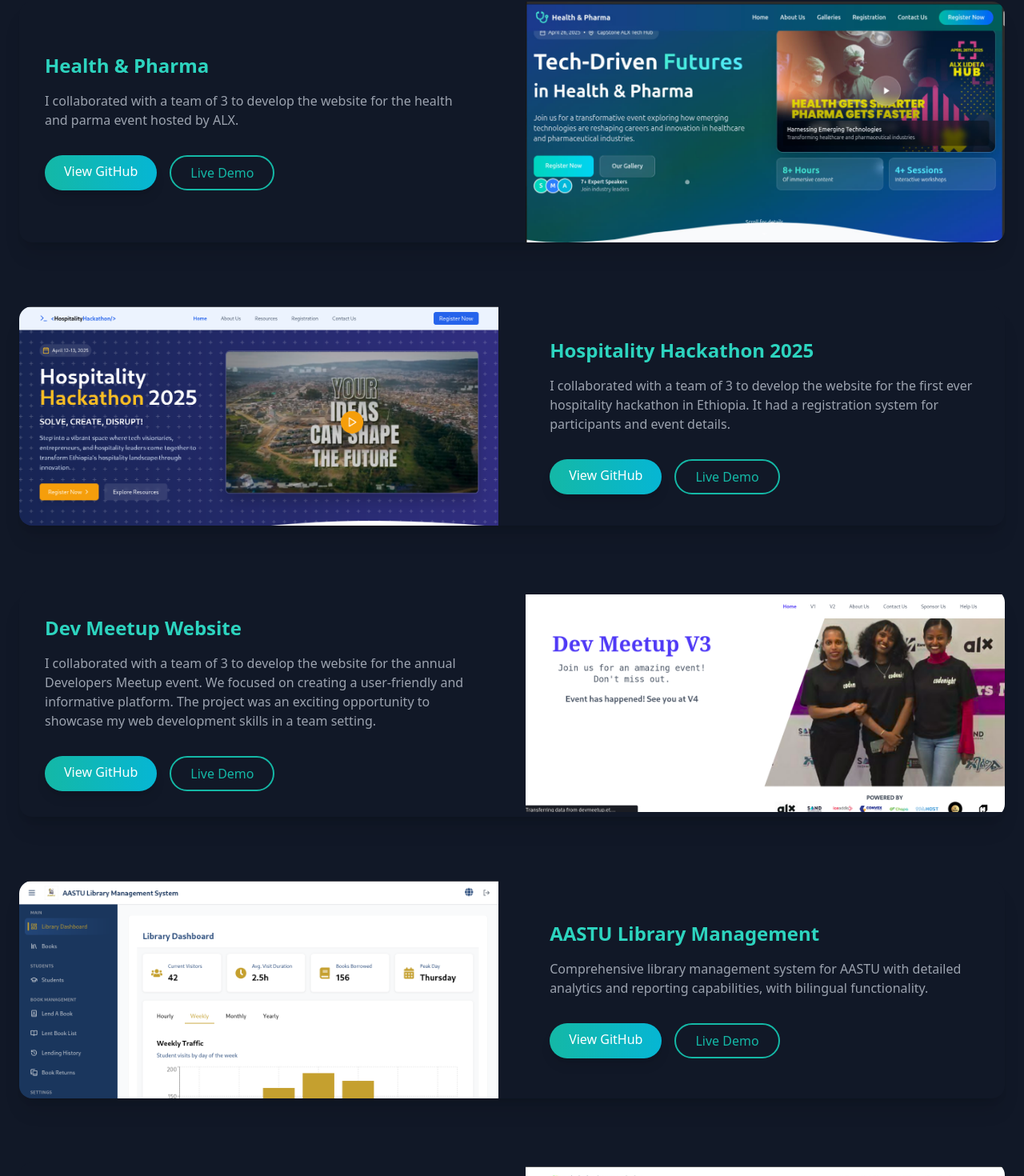
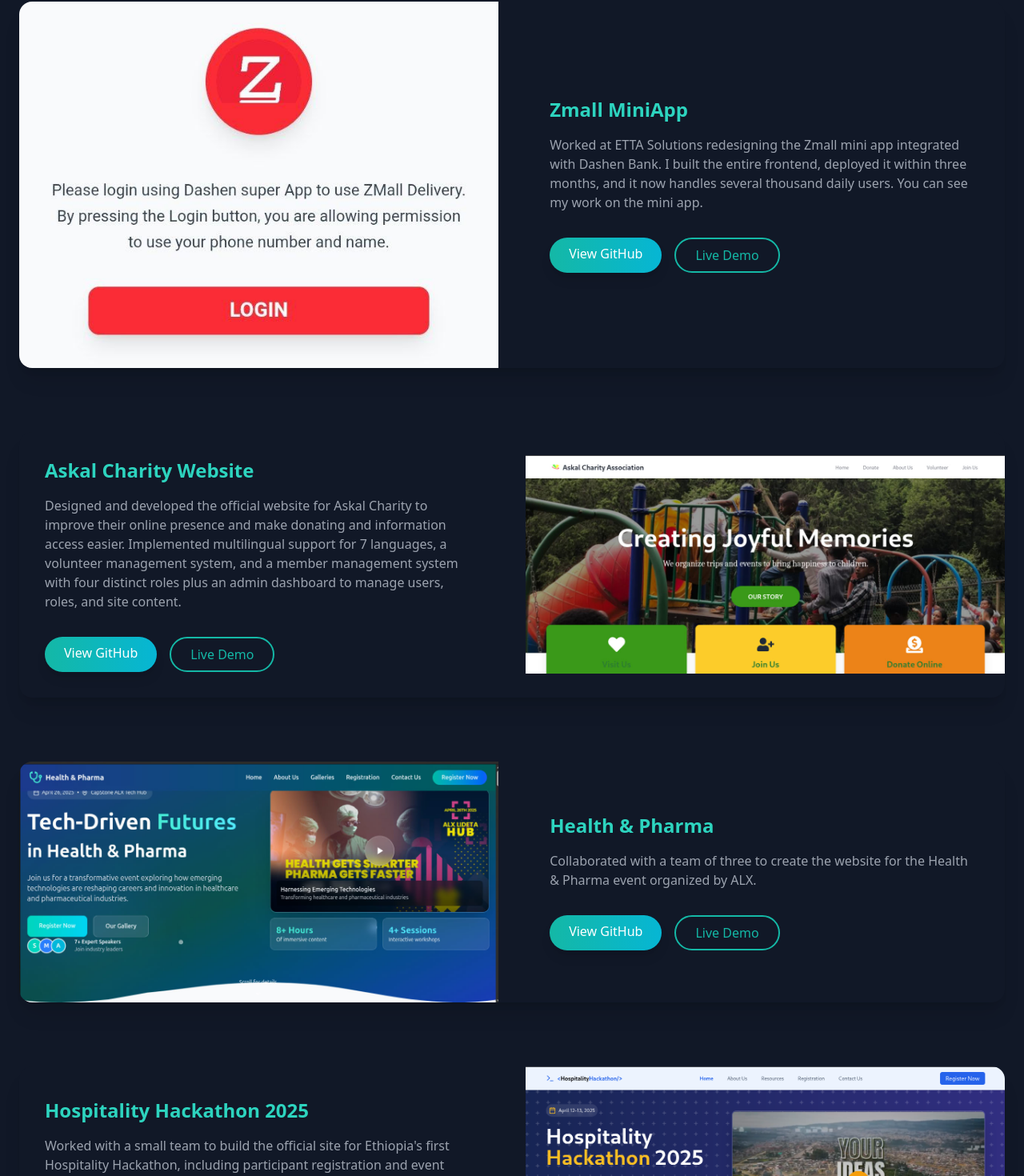
Before and after one commit to Yohanamtesfaye/Portfolio, a React (Vite) app: page / in a window 1280 px wide. Shown: the part 1854-3324 px from the top of the page at 80% size. Built offline with nearby package versions, Linux system fonts and the light colour scheme.

Commit message:
add new projects

```diff
--- a/src/App.jsx
+++ b/src/App.jsx
@@ -20,6 +20,7 @@
 import lib from "../public/lib.png"
 import dev from "../public/dev.png"
 import health from "../public/health.jpg"
+import zmall from "../public/zmall.jpg"
 
 // Particle background component
 const ParticleBackground = () => {
@@ -173,74 +174,76 @@
 
   const projects = [
     {
+      title: "Zmall MiniApp",
+      image: zmall,
+      description:
+        "Worked at ETTA Solutions redesigning the Zmall mini app integrated with Dashen Bank. I built the entire frontend, deployed it within three months, and it now handles several thousand daily users. You can see my work on the mini app.",
+      reverse: false,
+    },
+     {
+      title: "Askal Charity Website",
+      image: askal,
+      description:
+        "Designed and developed the official website for Askal Charity to improve their online presence and make donating and information access easier. Implemented multilingual support for 7 languages, a volunteer management system, and a member management system with four distinct roles plus an admin dashboard to manage users, roles, and site content.",
+      github: "https://github.com/Yohanamtesfaye/Askal-Charity-Website/",
+      demo: "https://askalcharityassociation.org/",
+      reverse: true,
+    },
+    {
       title: "Health & Pharma",
       image: health,
       description:
-        "I collaborated with a team of 3 to develop the website for the health and parma event hosted by ALX.",
+        "Collaborated with a team of three to create the website for the Health & Pharma event organized by ALX.",
       github: "",
       demo: "https://healthandpharma.tech",
-      reverse: true,
+      reverse: false,
     },
     {
       title: "Hospitality Hackathon 2025",
       image: hospitality,
       description:
-        "I collaborated with a team of 3 to develop the website for the first ever hospitality hackathon in Ethiopia. It had a registration system for participants and event details.",
+        "Worked with a small team to build the official site for Ethiopia's first Hospitality Hackathon, including participant registration and event details.",
       github: "https://github.com/Abrish-21/alx-hackathon-web",
       demo: "https://hospitalityhackathon.et/",
-      reverse: false,
+      reverse: true,
     },
-
     {
       title: "Dev Meetup Website",
       image: dev,
       description:
-        "I collaborated with a team of 3 to develop the website for the annual Developers Meetup event. We focused on creating a user-friendly and informative platform. The project was an exciting opportunity to showcase my web development skills in a team setting.",
+        "Developed the Dev Meetup website as part of a three-person team, focusing on a clear, user-friendly platform to showcase the event.",
       github: "https://github.com/devmeetup-et/Dev-meetup-3",
       demo: "https://devmeetup.et/",
-      reverse: true,
+      reverse: false,
     },
-
-
     {
       title: "AASTU Library Management",
       image: lib,
       description:
-        "Comprehensive library management system for AASTU with detailed analytics and reporting capabilities, with bilingual functionality.",
+        "A full-featured library management system for AASTU with analytics, reporting, and bilingual support.",
       github: "https://github.com/Yohanamtesfaye/AASTU-Library-Managment_System.git",
       demo: "https://aastu-library-managment-system.vercel.app/",
-      reverse: false,
-    },
-    {
-      title: "Askal Charity Website",
-      image: askal,
-      description:
-        "Developed and designed the official website for Askal Charity Organization, enhancing their online presence and improving accessibility for donors and beneficiaries through a user-friendly interface and responsive design.",
-      github: "https://github.com/Yohanamtesfaye/Askal-Charity-Website/",
-      demo: "https://askal-charity-website.vercel.app/",
       reverse: true,
     },
+
     {
       title: "Abugida Tutors",
       image: logo,
       description:
-        "A platform connecting university students with teaching opportunities to parents seeking education for their children. Won third place at GDSC AASTU hackathon.",
+        "A platform connecting students with tutors and helping parents find educators for their children. Awarded third place at the GDSC AASTU hackathon.",
       github: "https://github.com/Yohanamtesfaye/Abogida-Tutors",
       demo: "https://abogida.vercel.app/",
       reverse: false,
     },
-
     {
       title: "AASTU Door Lock",
       image: doorlock,
       description:
-        "A comprehensive door lock system integrating Arduino hardware with React frontend and MySQL database for tracking entry/exit logs, with multilingual functionalities",
+        "An integrated door lock system combining Arduino hardware, a React frontend, and a MySQL backend to log entries/exits and support multiple languages.",
       github: "https://github.com/Yohanamtesfaye/AASTU-Door-lock",
       demo: "https://drive.google.com/file/d/1zqlVMF4N5WCNc58FPHCK37kkdhTrIKY-/view?usp=sharing",
       reverse: true,
     },
-
-
   ]
 
   const handleSubmit = (e) => {
```
Also changed, not shown: public/Zmall.jpg (added), 1 other file (tests, documents, lock files or other folders).
